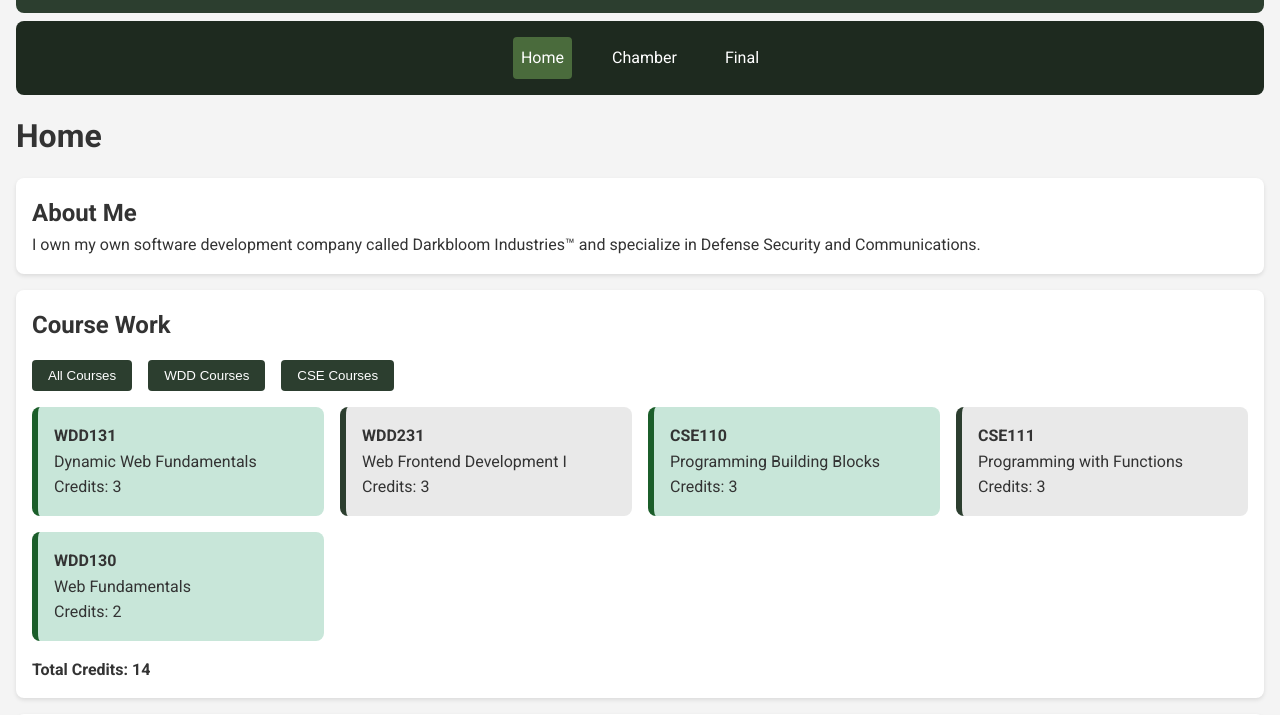
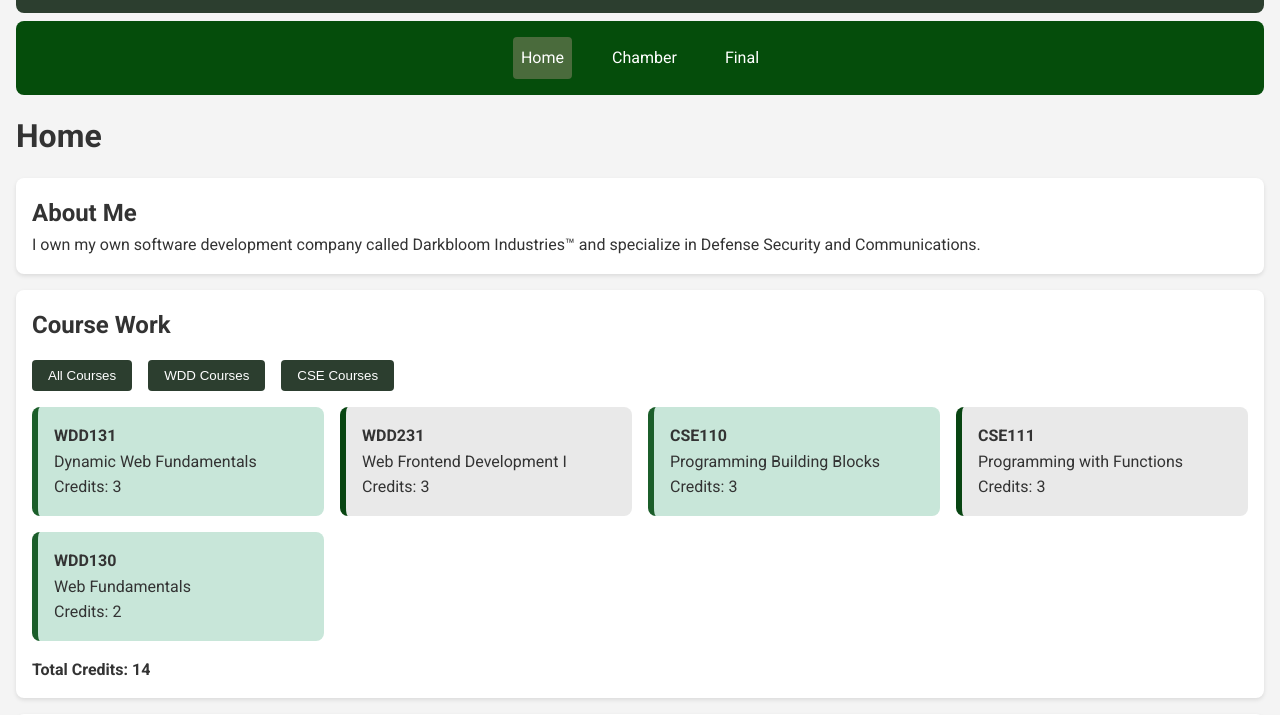
Before and after one commit to untappedperformance2-tech/wdd231, a plain HTML site: page index.html in a window 1280 px wide. Shown: the part 85-800 px from the top of the page. Drawn offline with Linux system fonts and the light colour scheme.

Commit message:
changes to css

```diff
--- a/styles/small.css
+++ b/styles/small.css
@@ -42,7 +42,7 @@ header {
 }
 
 nav {
-    background: #1e2a1f;
+    background: hsl(125, 88%, 16%);
     margin-top: 0.5rem;
     border-radius: 8px;
     max-height: 0;
@@ -126,7 +126,7 @@ section {
     background: #e9e9e9;
     padding: 1rem;
     border-radius: 8px;
-    border-left: 6px solid #2c3e2f;
+    border-left: 6px solid #084512;
 }
 
 .course-card.completed {
```
